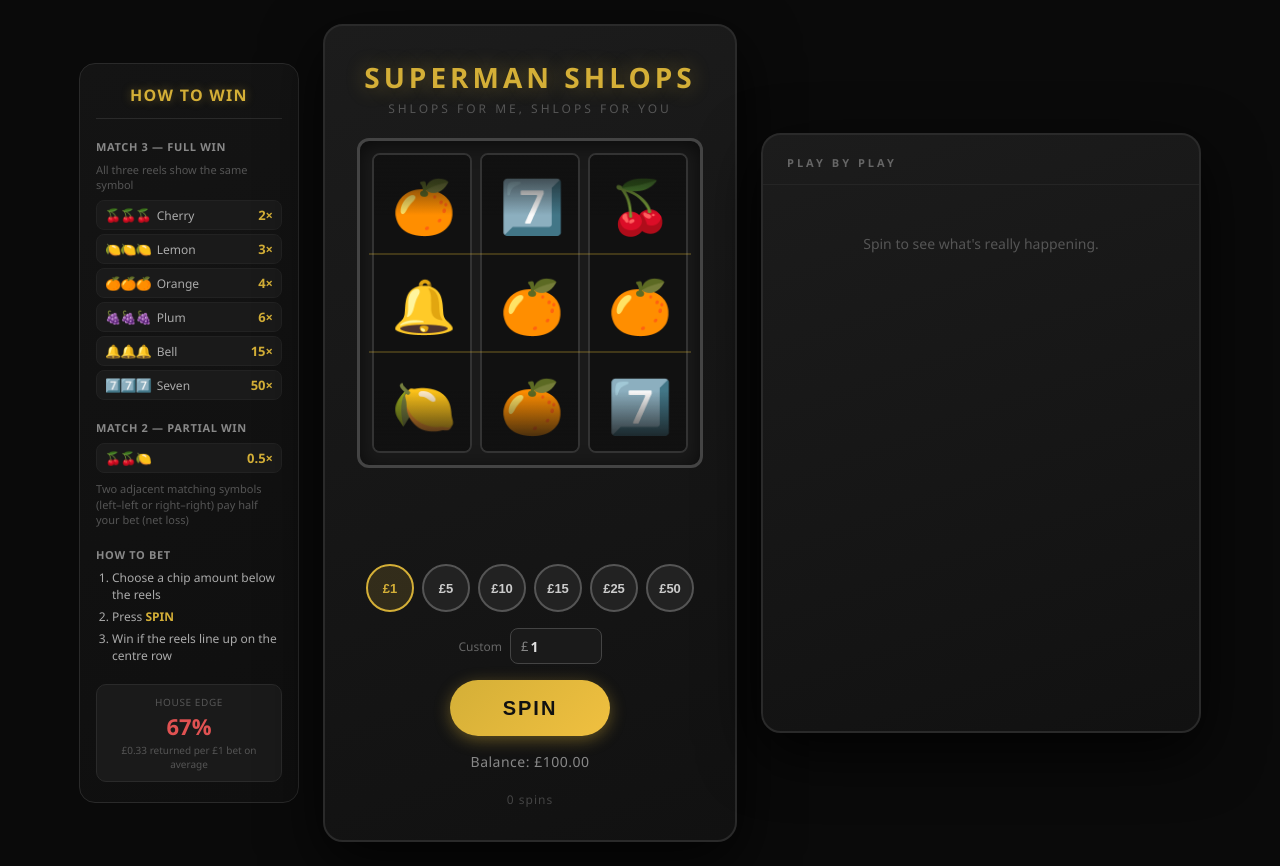
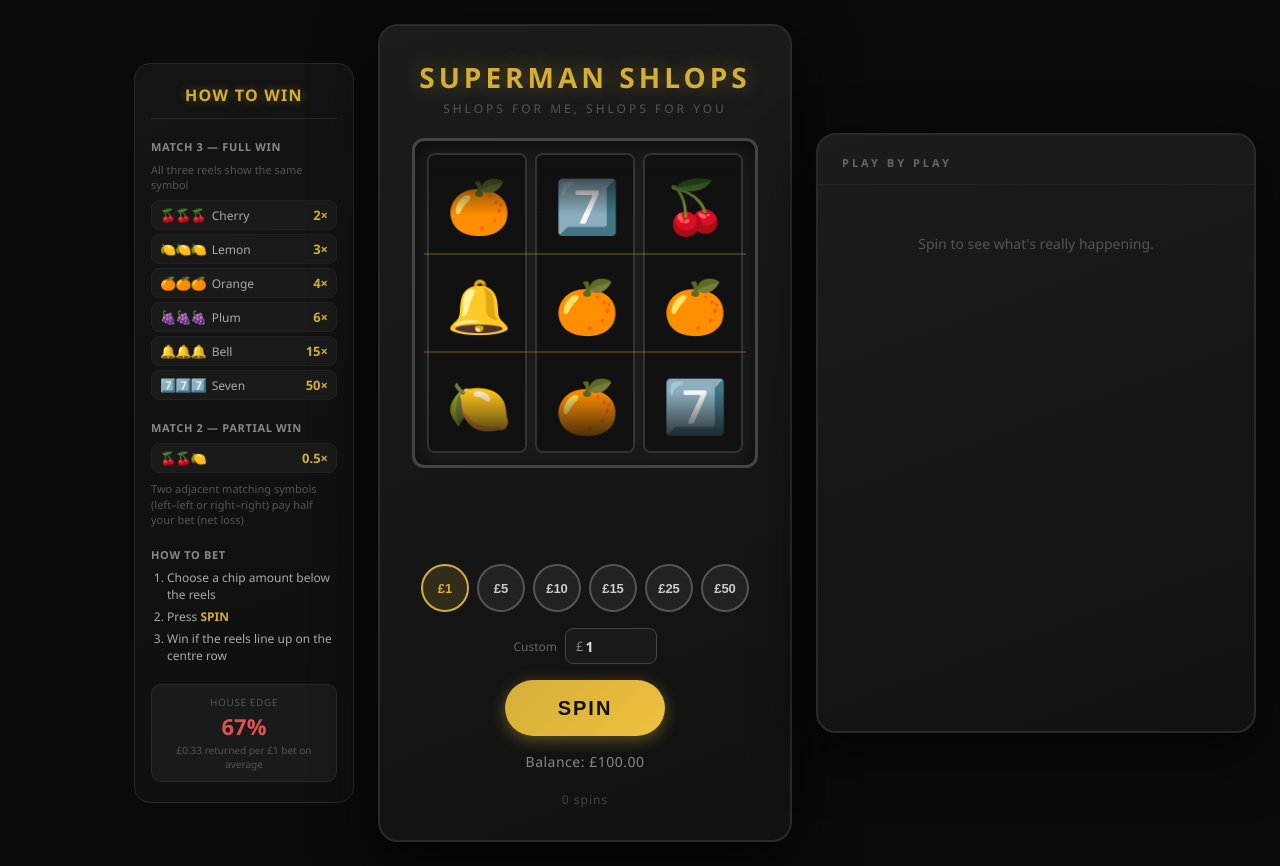
Before and after one commit to danbennett239/House-Always-Loses, a React (Vite) app: page / in a window 1280 px wide. Built offline with nearby package versions, Linux system fonts and the light colour scheme.

Commit message:
Update slot machine to be in the center

```diff
--- a/src/App.css
+++ b/src/App.css
@@ -1,8 +1,11 @@
 .app-layout {
-  display: flex;
-  justify-content: center;
+  display: grid;
+  grid-template-columns: 1fr auto 1fr;
   align-items: center;
   min-height: 100vh;
   gap: 24px;
   padding: 24px;
 }
+
+.app-layout > :first-child { justify-self: end; }
+.app-layout > :last-child  { justify-self: start; }
```
